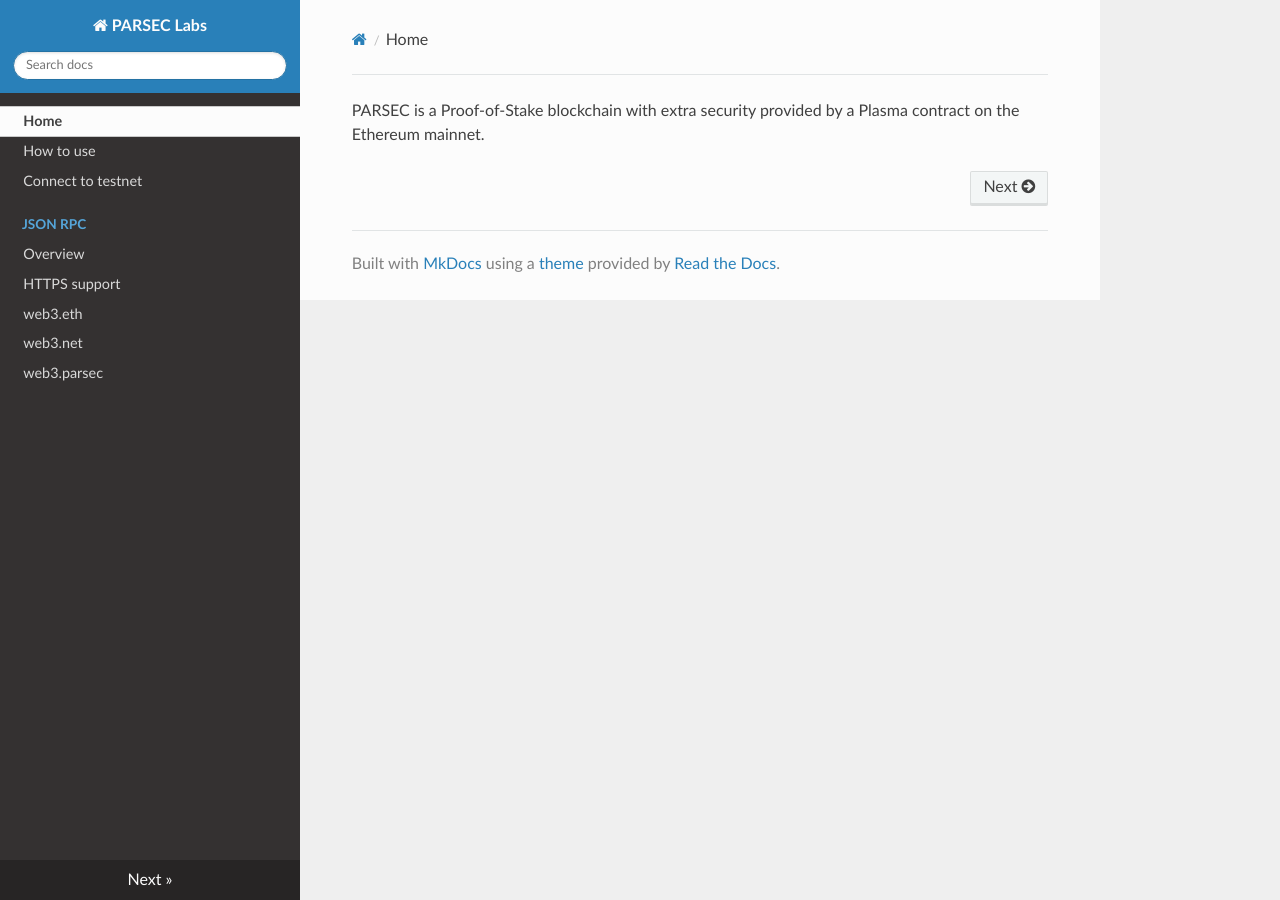
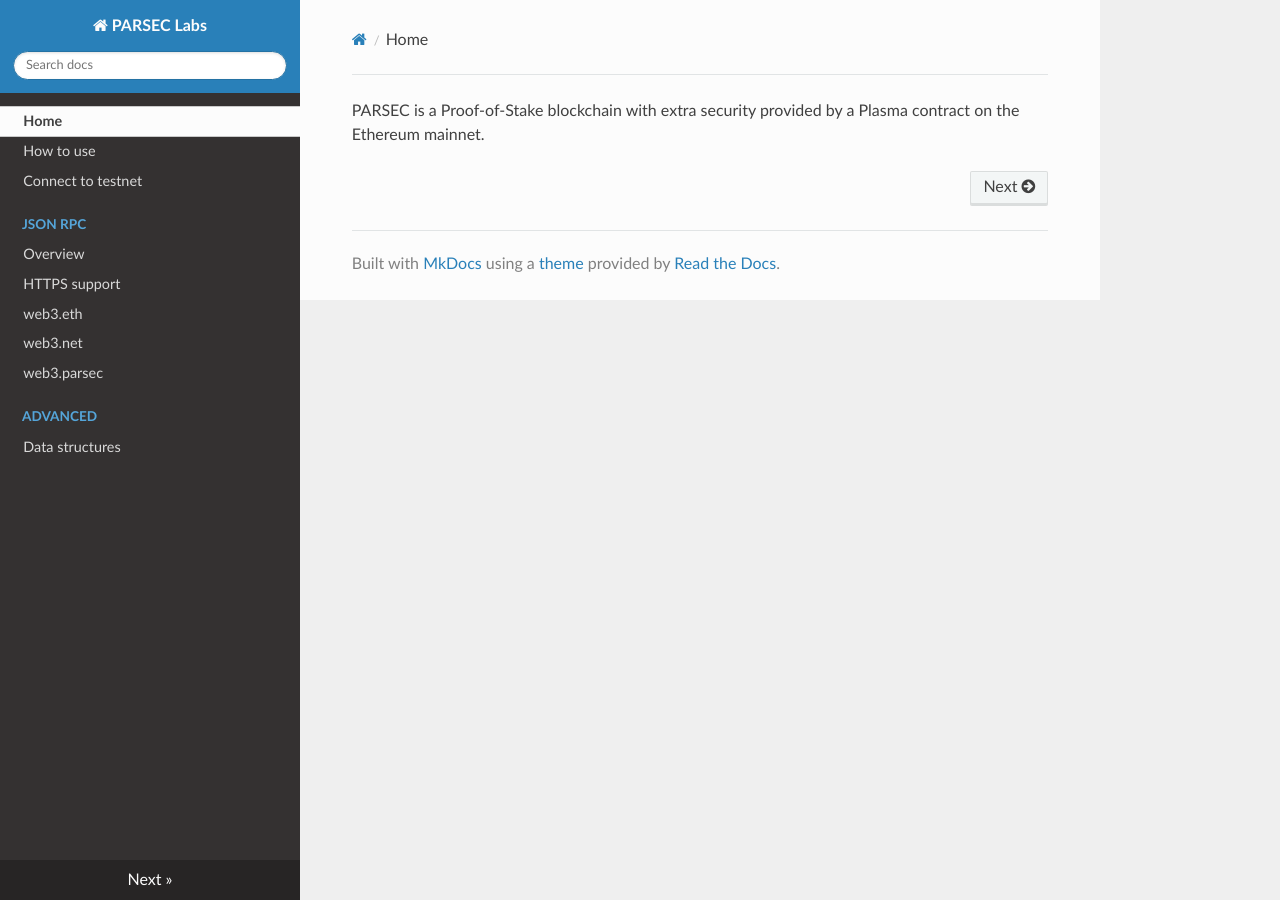
Before and after one commit to leapdao/leap-node, an MkDocs documentation site: the page built from docs/index.md, in a window 1280 px wide. Built offline with MkDocs 1.6.1, drawn with Linux system fonts in a browser that asks for light colours; nearby versions of some CDN libraries; old or Windows-style settings are respelled for this version of MkDocs.

Commit message:
docs: add data structures to nav

```diff
--- a/mkdocs.yml
+++ b/mkdocs.yml
@@ -11,3 +11,5 @@
     - 'web3.eth': json-rpc/web3.eth.md
     - 'web3.net': json-rpc/web3.net.md
     - 'web3.parsec': json-rpc/web3.parsec.md
+  - 'Advanced':
+    - 'Data structures': data-structures.md
```
